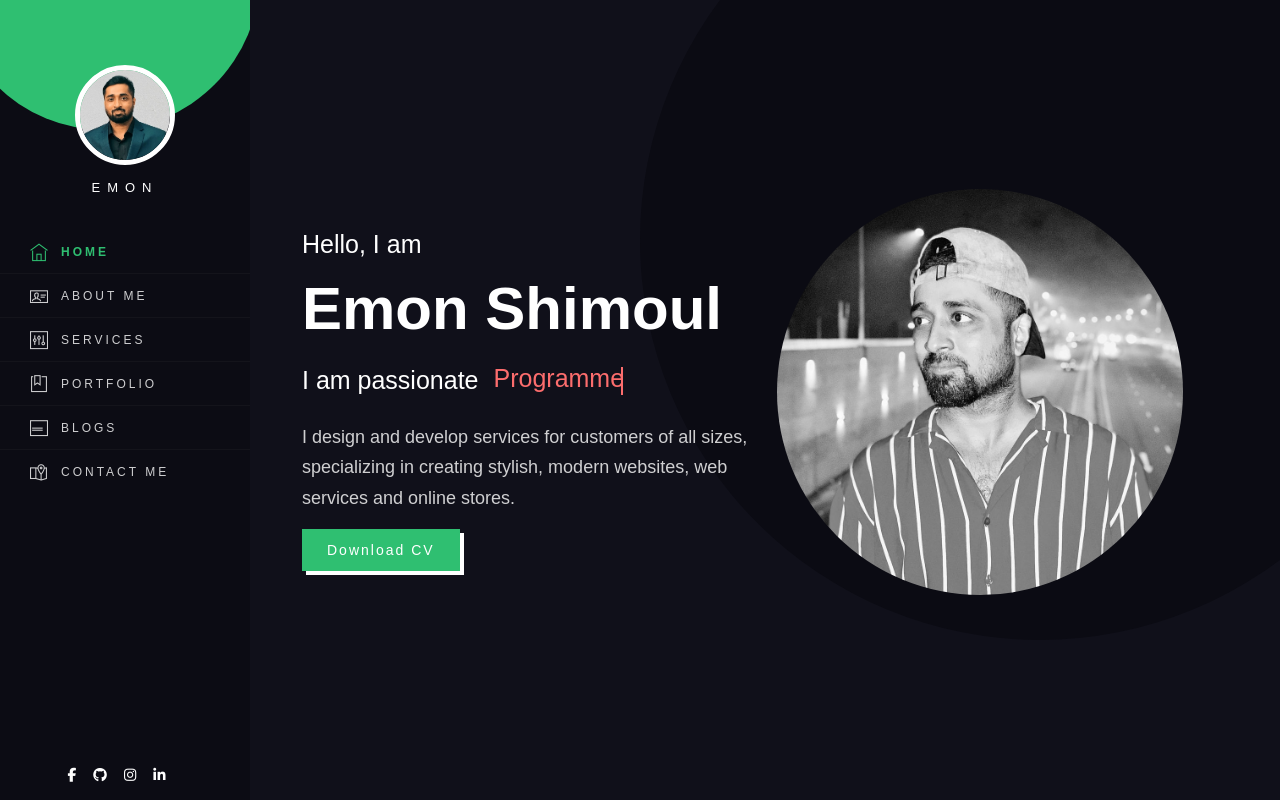
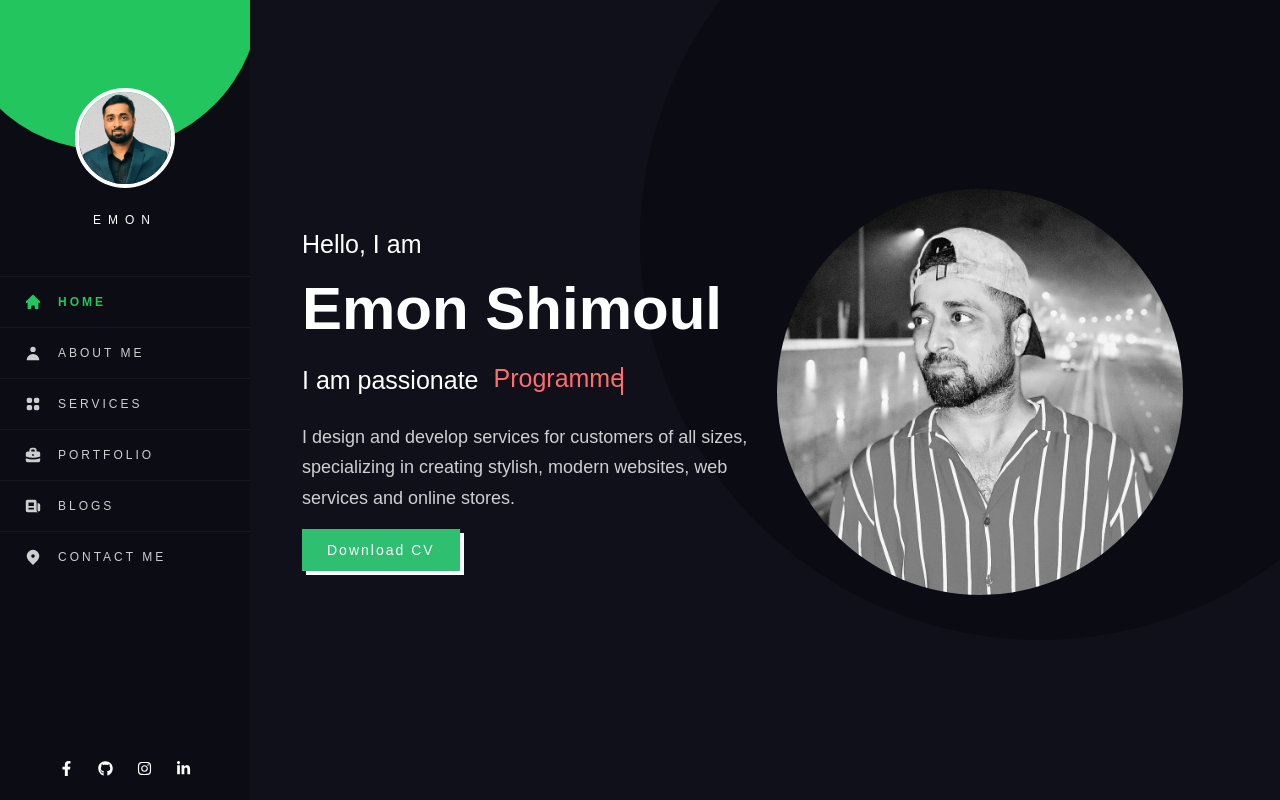
Before and after one commit to emonShimoul/my-portfolio-mern, a React (Vite) app: page / in a window 1280 px wide. Built offline with nearby package versions, Linux system fonts and the light colour scheme; the HTML template or start-up script is replaced by a standard one.

Commit message:
converted the header fully from bootstrap to tailwind

```diff
--- a/package.json
+++ b/package.json
@@ -12,6 +12,7 @@
   "dependencies": {
     "react": "^18.2.0",
     "react-dom": "^18.2.0",
+    "react-icons": "^5.6.0",
     "react-router-dom": "^7.14.2"
   },
   "devDependencies": {
--- a/src/App.css
+++ b/src/App.css
@@ -74,11 +74,11 @@ body {
     width: 950px;
   }
 }
-@media (min-width: 1201px) {
+/* @media (min-width: 1201px) {
   .main-left {
     left: 250px;
     position: absolute;
     height: 100%;
     width: calc(100% - 250px);
   }
-}
+} */
--- a/src/App.jsx
+++ b/src/App.jsx
@@ -10,19 +10,21 @@ import Blogs from "./components/Blogs/Blogs";
 
 function App() {
   return (
-    <>
+    <div className="min-h-screen bg-[#10101a] text-white">
+      {/* Sidebar */}
       <Header />
-      <main className="main-left pp-main-section">
+
+      <main className="lg:ml-[250px] relative z-30 bg-[#10101a] pt-[60px] lg:pt-0">
         <Routes>
-          <Route element={<About />} path="/about"></Route>
-          <Route element={<Services />} path="/services"></Route>
-          <Route element={<Portfolio />} path="/portfolio/*"></Route>
-          <Route element={<ContactMe />} path="/contactme"></Route>
-          <Route element={<Blogs />} path="/blogs"></Route>
-          <Route element={<Home />} path="/"></Route>
+          <Route path="/" element={<Home />} />
+          <Route path="/about" element={<About />} />
+          <Route path="/services" element={<Services />} />
+          <Route path="/portfolio/*" element={<Portfolio />} />
+          <Route path="/contactme" element={<ContactMe />} />
+          <Route path="/blogs" element={<Blogs />} />
         </Routes>
       </main>
-    </>
+    </div>
   );
 }
 
--- a/src/components/Header/Header.css
+++ /dev/null
@@ -1,169 +0,0 @@
-.header-left {
-  width: 250px;
-  position: fixed;
-  bottom: 0;
-  top: 0;
-  background: #0c0c14;
-}
-.header-left .scroll-bar {
-  height: calc(100% - 50px);
-}
-.header-left .hl-top {
-  text-align: center;
-  position: relative;
-  padding: 65px 25px 25px;
-}
-.header-left .hl-top .img {
-  width: 100px;
-  height: 100px;
-  overflow: hidden;
-  display: inline-block;
-  vertical-align: top;
-  border-radius: 50%;
-  border: 5px solid #fff;
-}
-.img img {
-  max-width: 100%;
-}
-.header-left .hl-top h5 {
-  margin: 15px 0 0;
-  font-size: 13px;
-  font-weight: 300;
-  text-transform: uppercase;
-  letter-spacing: 7px;
-  color: #fff;
-}
-.header-left .hl-top:after {
-  content: "";
-  position: absolute;
-  top: -180px;
-  left: -50px;
-  right: 0;
-  bottom: 0;
-  z-index: -1;
-  border-radius: 0 0 50% 50%;
-  width: 310px;
-  height: 310px;
-  background: #2fbf71;
-}
-.header-left .nav-menu {
-  padding-top: 10px;
-  padding-bottom: 45px;
-}
-.nav {
-  display: flex;
-  flex-wrap: wrap;
-  padding-left: 0;
-  margin-bottom: 0;
-  list-style: none;
-}
-.header-left .nav-menu li .nav-link {
-  margin: 0;
-  padding: 12px 30px;
-  color: rgba(255, 255, 255, 0.8);
-  text-decoration: none;
-  transition: ease all 0.35s;
-  font-size: 12px;
-  font-weight: 300;
-  letter-spacing: 3px;
-  text-transform: uppercase;
-  line-height: 18px;
-}
-.header-left .nav-menu li a:hover {
-  font-weight: 600;
-}
-.header-left .nav-menu li a.active {
-  color: #2fbf71;
-  font-weight: 600;
-}
-.header-left .nav-menu li .nav-link i {
-  font-size: 18px;
-  font-weight: 300;
-  display: inline-block;
-  vertical-align: middle;
-}
-.header-left .nav-menu li .nav-link span {
-  display: inline-block;
-  vertical-align: middle;
-  margin-left: 10px;
-}
-.header-left .nav-menu li + li {
-  border-top: 1px solid rgba(255, 255, 255, 0.03);
-}
-.header-left .nav-menu li {
-  width: 100%;
-}
-/* social icons css */
-.header-left .social-icons {
-  position: absolute;
-  bottom: 0;
-  left: 0;
-  right: 0;
-  padding: 12px 0;
-}
-.header-left .social-icons a {
-  color: #fff;
-  font-size: 14px;
-  margin-right: 17px;
-}
-
-/* mob header */
-.mob-header {
-  padding: 15px;
-  display: none;
-  position: fixed;
-  top: 0;
-  width: 100%;
-  z-index: 11;
-  background: #10101a;
-}
-.mob-header .navbar-brand {
-  padding: 0;
-}
-.mob-header .logo-text {
-  font-weight: 800;
-  color: #fff;
-  font-size: 25px;
-  text-decoration: none;
-}
-.toggler-menu {
-  width: 40px;
-  height: 40px;
-  position: relative;
-  margin: 0;
-  border-radius: 0;
-  padding: 0;
-  background: #2fbf71;
-  border: none;
-  margin-left: auto;
-}
-.toggler-menu span {
-  position: absolute;
-  top: 0;
-  left: 0;
-  bottom: 0;
-  right: 0;
-  width: 25px;
-  height: 2px;
-  margin: auto;
-  box-shadow: 0px -8px 0 0px currentColor, 0px 8px 0 0px currentColor;
-  background: #fff;
-  color: #fff;
-}
-@media (max-width: 1200px) {
-  .mob-header {
-    display: block;
-  }
-}
-@media (max-width: 1200px) {
-  .header-left.menu-open.active {
-    left: 0;
-  }
-}
-@media (max-width: 1200px) {
-  .header-left {
-    transition: ease all 0.35s;
-    left: -300px;
-    z-index: 222;
-  }
-}
--- a/src/components/Header/Header.jsx
+++ b/src/components/Header/Header.jsx
@@ -1,97 +1,122 @@
-import "./Header.css";
+import { NavLink, Link } from "react-router-dom";
+import { useState } from "react";
+import {
+  FaFacebookF,
+  FaGithub,
+  FaInstagram,
+  FaLinkedinIn,
+} from "react-icons/fa";
+import {
+  HiHome,
+  HiUser,
+  HiViewGrid,
+  HiBriefcase,
+  HiNewspaper,
+  HiLocationMarker,
+} from "react-icons/hi";
 import logo from "../../assets/images/myself3.jpg";
-import { Link, NavLink } from "react-router-dom";
-import { useState } from "react";
 
 const Header = () => {
-  const [isMobActive, setIsMobActive] = useState("false");
-  const handleToggle = () => {
-    setIsMobActive(!isMobActive);
-  };
+  const [isOpen, setIsOpen] = useState(false);
+
+  const navLinks = [
+    { to: "/", label: "Home", icon: <HiHome /> },
+    { to: "/about", label: "About Me", icon: <HiUser /> },
+    { to: "/services", label: "Services", icon: <HiViewGrid /> },
+    { to: "/portfolio", label: "Portfolio", icon: <HiBriefcase /> },
+    { to: "/blogs", label: "Blogs", icon: <HiNewspaper /> },
+    { to: "/contactme", label: "Contact Me", icon: <HiLocationMarker /> },
+  ];
 
   return (
     <>
-      <div className="mob-header">
-        <div className="d-flex">
-          <div className="navbar-brand">
-            <Link className="logo-text" to="/">
+      {/* MOBILE HEADER */}
+      <div className="lg:hidden fixed top-0 left-0 w-full z-30 bg-[#10101a] px-4 py-0 flex items-center justify-between">
+        <Link to="/" className="text-white font-bold text-xl">
           Emon
         </Link>
-          </div>
-          <button className="toggler-menu" onClick={handleToggle}>
-            <span></span>
-            <span></span>
-            <span></span>
+
+        <button
+          onClick={() => setIsOpen(!isOpen)}
+          className="w-10 h-10 my-2 bg-green-500 flex flex-col justify-center items-center gap-1"
+        >
+          <span className="block w-5 h-[2px] bg-white"></span>
+          <span className="block w-5 h-[2px] bg-white"></span>
+          <span className="block w-5 h-[2px] bg-white"></span>
         </button>
       </div>
+
+      {/* SIDEBAR */}
+      <aside
+        className={`fixed top-0 left-0 h-full w-[250px] bg-[#0c0c14] z-20 transform transition-transform duration-300
+        ${isOpen ? "translate-x-0" : "-translate-x-full"}
+        lg:translate-x-0`}
+      >
+        <div className="flex flex-col h-full justify-between">
+
+          {/* TOP SECTION */}
+          <div>
+            <div className="relative text-center pt-16 pb-6 px-4">
+
+              {/* Overlapping background shape */}
+              <div className="absolute -top-40 left-[-50px] w-[310px] h-[310px] bg-green-500 rounded-b-full z-0"></div>
+
+              {/* Content */}
+              <div className="relative z-10 mt-4">
+                <div className="w-[100px] h-[100px] mx-auto rounded-full border-4 border-white overflow-hidden">
+                  <img src={logo} alt="logo" className="w-full h-full object-cover" />
                 </div>
-      <div className={`header-left menu-open ${isMobActive ? null : "active"}`}>
-        <div className="scroll-bar">
-          <div className="hl-top">
-            <div className="hl-logo">
-              <div className="img">
-                <img src={logo} title="" alt="" />
-              </div>
-              <h5>Emon</h5>
+
+                <h5 className="mt-4 text-xs tracking-[7px] uppercase text-white">
+                  Emon
+                </h5>
               </div>
             </div>
-          <ul className="nav nav-menu" id="pp-menu">
-            <li className="list" data-menuanchor="home">
-              <NavLink className="nav-link" to="/">
-                <i className="ti-home"></i>
-                <span>Home</span>
+
+            {/* NAV LINKS */}
+            <ul className="mt-4">
+              {navLinks.map((link, index) => (
+                <li key={index} className="border-t border-white/5">
+                  <NavLink
+                    to={link.to}
+                    onClick={() => setIsOpen(false)}
+                    className={({ isActive }) =>
+                      `flex items-center gap-3 px-6 py-3 text-xs uppercase tracking-[3px] transition
+                      ${
+                        isActive
+                          ? "text-green-500 font-semibold"
+                          : "text-white/80 hover:text-white"
+                      }`
+                    }
+                  >
+                    <span className="text-lg">{link.icon}</span>
+                    {link.label}
                   </NavLink>
                 </li>
-            <li className="list" data-menuanchor="about">
-              <NavLink className="nav-link" to="/about">
-                <i className="ti-id-badge"></i>
-                <span>About Me</span>
-              </NavLink>
-            </li>
-            <li className="list" data-menuanchor="services">
-              <NavLink className="nav-link" to="/services">
-                <i className="ti-panel"></i>
-                <span>Services</span>
-              </NavLink>
-            </li>
-            <li className="list" data-menuanchor="work">
-              <NavLink className="nav-link" to="/portfolio">
-                <i className="ti-bookmark-alt"></i>
-                <span>Portfolio</span>
-              </NavLink>
-            </li>
-            <li className="list blog" data-menuanchor="blogs">
-              <NavLink className="nav-link" to="blogs">
-                <i className="ti-layout-media-overlay-alt-2"></i>
-                <span>Blogs</span>
-              </NavLink>
-            </li>
-            <li className="list" data-menuanchor="contactus">
-              <NavLink className="nav-link" to="/contactme">
-                <i className="ti-map-alt"></i>
-                <span>Contact Me</span>
-              </NavLink>
-            </li>
+              ))}
             </ul>
           </div>
-        <div className="nav justify-content-center social-icons">
-          <Link to="https://www.facebook.com/emon.shimoul" target="_blank">
-            <i className="fab fa-facebook-f"></i>
-          </Link>
-          <Link to="https://github.com/emonShimoul" target="_blank">
-            <i className="fab fa-github"></i>
-          </Link>
-          <Link to="https://www.instagram.com/emon_shimul/" target="_blank">
-            <i className="fab fa-instagram"></i>
-          </Link>
-          <Link
-            to="https://www.linkedin.com/in/shimoul-uddin-emon-524535159/"
-            target="_blank"
+
+          {/* SOCIAL ICONS */}
+          <div className="flex justify-center gap-4 pb-4">
+            <a href="https://www.facebook.com/emon.shimoul" target="_blank" rel="noreferrer">
+              <FaFacebookF />
+            </a>
+            <a href="https://github.com/emonShimoul" target="_blank" rel="noreferrer">
+              <FaGithub />
+            </a>
+            <a href="https://www.instagram.com/emon_shimul/" target="_blank" rel="noreferrer">
+              <FaInstagram />
+            </a>
+            <a
+              href="https://www.linkedin.com/in/shimoul-uddin-emon-524535159/"
+              target="_blank" rel="noreferrer"
             >
-            <i className="fab fa-linkedin-in"></i>
-          </Link>
+              <FaLinkedinIn />
+            </a>
           </div>
         </div>
+      </aside>
     </>
   );
 };
```
Also changed, not shown: 1 other file (tests, documents, lock files or other folders). Lines whose indentation alone changed are shown as unchanged.
